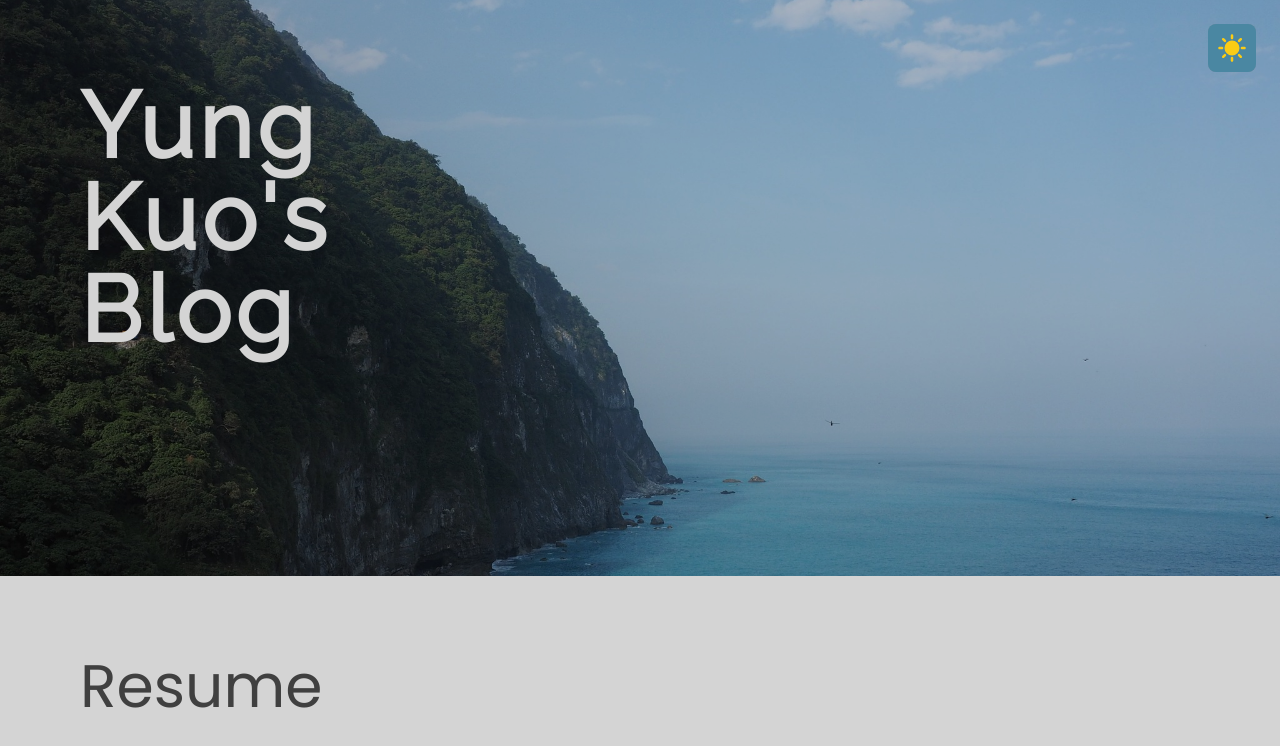
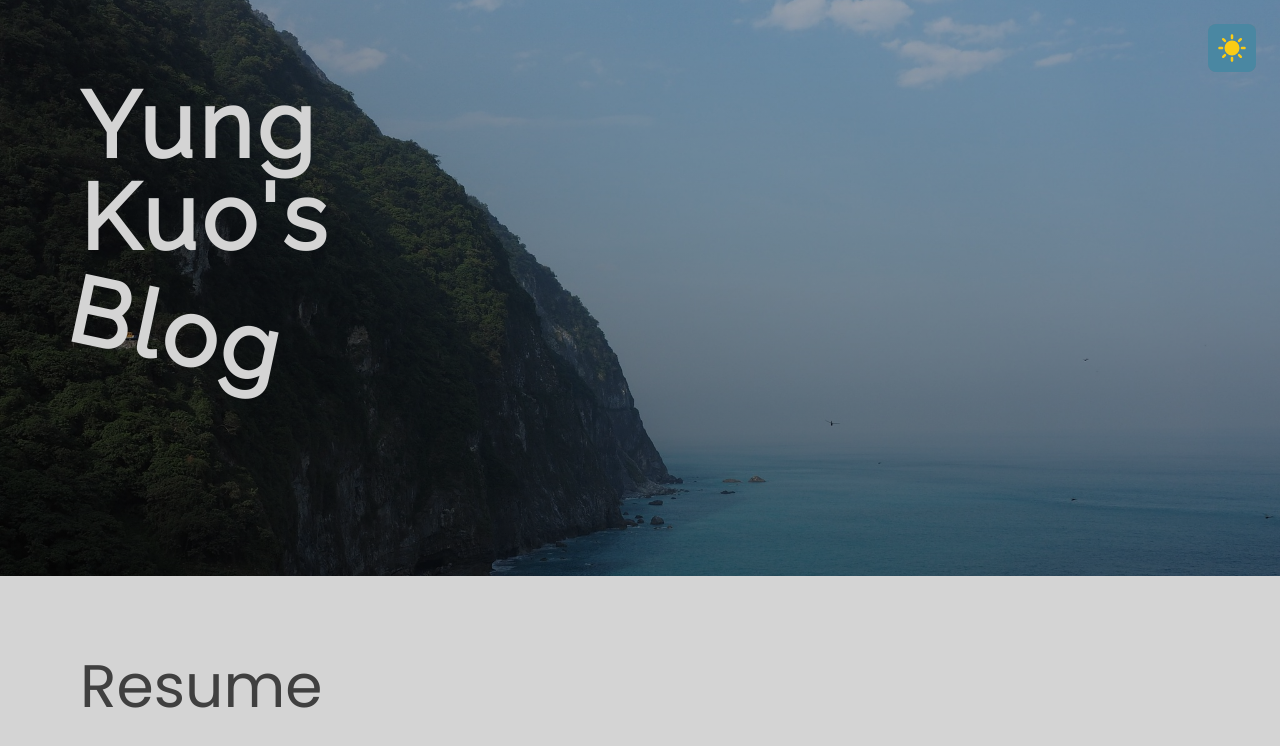
Before and after one commit to Yung-Kuo/my-blog, a Nuxt app: page / in a window 1280 px wide. Shown: the top 746 px of the page. Built offline with nearby package versions, Linux system fonts and the light colour scheme.

Commit message:
redesign logo

```diff
--- a/components/Gadget/LightSwitch.vue
+++ b/components/Gadget/LightSwitch.vue
@@ -22,11 +22,11 @@ function toggleDark() {
 </script>
 <template>
         <div
-                class="absolute top-6 right-6 flex z-30 w-12 h-12 items-center justify-center text-yellow-400 text-3xl transition-all rounded-lg group overflow-hidden bg-neutral-500 dark:bg-neutral-800"
+                class="absolute top-6 right-6 flex z-30 w-12 h-12 items-center justify-center text-3xl transition-all rounded-lg group overflow-hidden bg-neutral-500 dark:bg-neutral-800"
                 @mousedown="toggleDark()"
         >
                 <div
-                        class="w-full h-full bg-sky-500 bg-opacity-40 hover:bg-sky-700 hover:bg-opacity-60 dark:bg-indigo-400 dark:bg-opacity-0 hover:dark:bg-opacity-20 flex items-center justify-center transition-all"
+                        class="w-full h-full bg-sky-500 bg-opacity-40 hover:bg-sky-700 hover:bg-opacity-60 dark:bg-indigo-400 dark:bg-opacity-0 hover:dark:bg-opacity-20 flex items-center justify-center transition-all text-yellow-400"
                 >
                         <Transition
                                 enter-active-class="transition-all duration-500"
--- a/components/Layout/Header/index.vue
+++ b/components/Layout/Header/index.vue
@@ -11,7 +11,7 @@
                 ></div>
                 <!-- mask -->
                 <div
-                        class="z-30 absolute parent bg-black bg-opacity-20 group-hover:bg-opacity-10 w-full h-full transition-all overflow-y-hidden"
+                        class="z-30 absolute parent bg-gradient-to-t from-black/40 to-black/20 group-hover:bg-opacity-10 w-full h-full transition-all overflow-y-hidden"
                 >
                         <!-- for large screen -->
                         <div
@@ -21,11 +21,15 @@
                                 <!-- blog logo -->
                                 <NuxtLink to="/">
                                         <div
-                                                class="child text-neutral-300 dark:text-neutral-400 py-[0cqh] hover:dark:text-yellow-400 hover:text-yellow-400 leading-none transition-colors flex flex-col w-min h-min tracking-wider font-semibold"
+                                                class="child group/logo py-[0cqh] text-neutral-300 dark:text-neutral-400 hover:dark:text-yellow-400 hover:text-yellow-400 leading-none transition-colors flex flex-col w-min h-min tracking-wider font-semibold"
                                         >
                                                 <h1>Yung</h1>
                                                 <h1>Kuo's</h1>
-                                                <h1>Blog</h1>
+                                                <h1
+                                                        class="rotate-12 group-hover/logo:rotate-[30deg] origin-top-left transition-transform"
+                                                >
+                                                        Blog
+                                                </h1>
                                         </div>
                                 </NuxtLink>
                         </div>
@@ -38,7 +42,12 @@
                                         >
                                                 <h1>Yung</h1>
                                                 <h1>Kuo's</h1>
-                                                <h1>Blog</h1>
+
+                                                <h1
+                                                        class="rotate-12 -translate-x-1"
+                                                >
+                                                        Blog
+                                                </h1>
                                         </div>
                                 </NuxtLink>
                         </div>
--- a/pages/index.vue
+++ b/pages/index.vue
@@ -7,7 +7,7 @@
                 <!-- Resume -->
                 <div>
                         <h1
-                                class="text-6xl w-max cursor-pointer hover:text-neutral-900 transition-all dark:text-neutral-400 hover:dark:text-neutral-300 text-neutral-700"
+                                class="text-6xl hover:scale-105 w-max cursor-pointer hover:text-neutral-900 transition-all dark:text-neutral-400 hover:dark:text-neutral-300 text-neutral-700"
                         >
                                 Resume
                         </h1>
@@ -15,7 +15,7 @@
                 <!-- Gallery -->
                 <div>
                         <h1
-                                class="text-6xl w-max cursor-pointer hover:text-neutral-900 transition-all dark:text-neutral-400 hover:dark:text-neutral-300 text-neutral-700"
+                                class="text-6xl hover:scale-105 w-max cursor-pointer hover:text-neutral-900 transition-all dark:text-neutral-400 hover:dark:text-neutral-300 text-neutral-700"
                         >
                                 Gallery
                         </h1>
```
